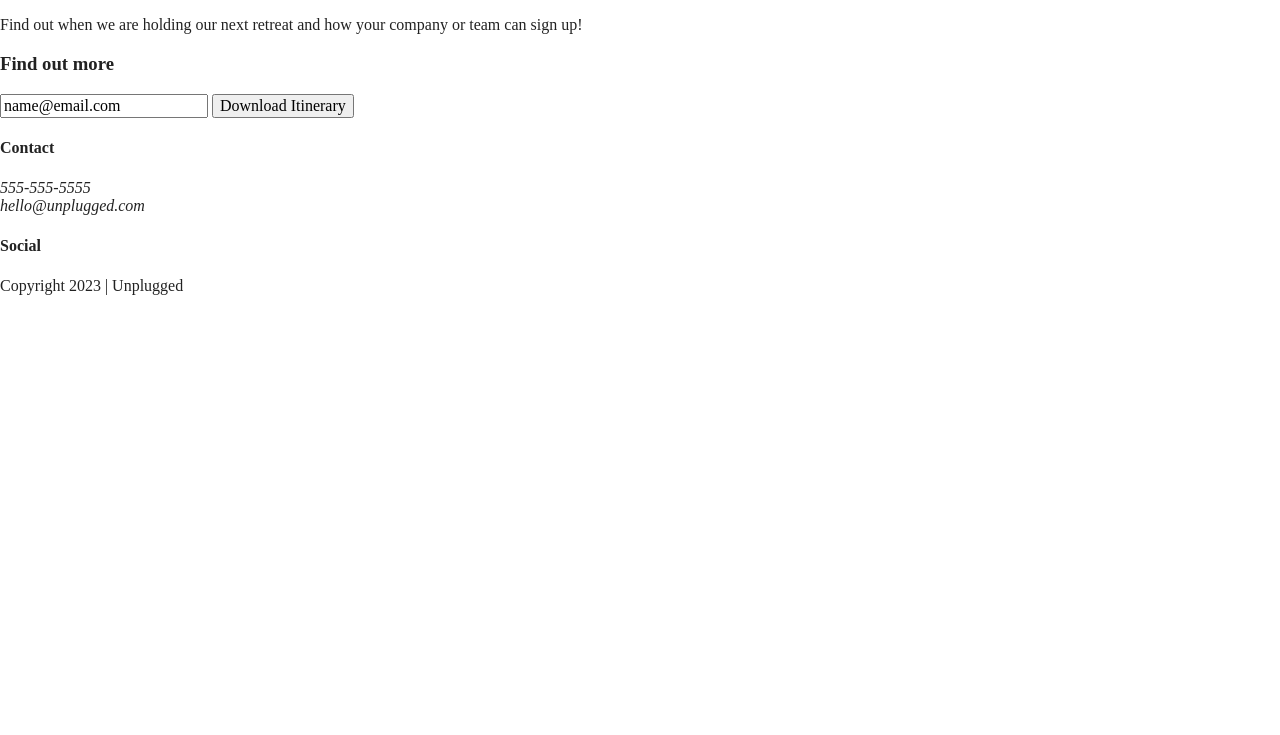
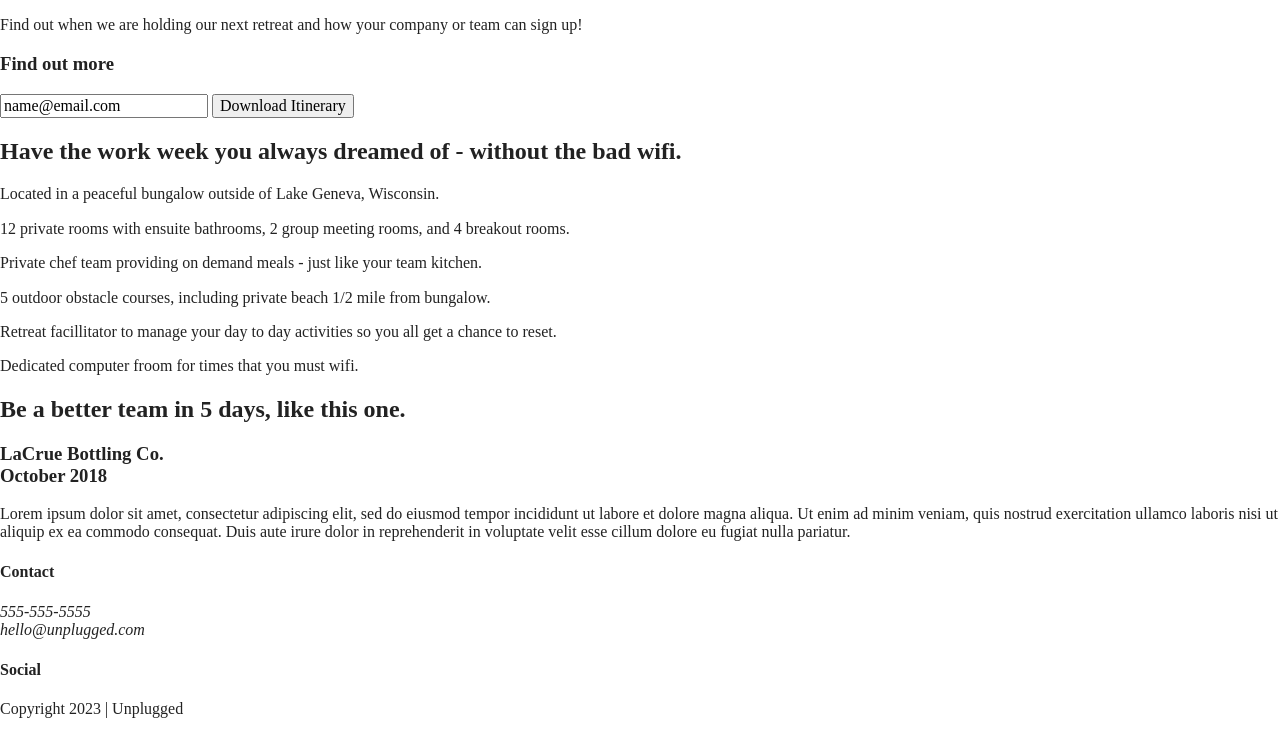
Before and after one commit to KSaldinger/unplugged01, a website built with Parcel: page index.html in a window 1280 px wide. Shown: the part 176-911 px from the top of the page. Before the commit the page ends 800 px from the top, so only its background shows below. Built offline with nearby package versions, Linux system fonts and the light colour scheme.

Commit message:
updated index.html

```diff
--- a/index.html
+++ b/index.html
@@ -62,6 +62,65 @@
       </div>
     </aside>
 
+    <section class="features">
+      <div class="content-wrapper">
+        <h2>Have the work week you always dreamed of - without the bad wifi.</h2>
+        <div class="feature-items">
+          <article>
+            <p class="fontawesome-icon"></p>
+            <p class="features-item-description">Located in a peaceful bungalow outside
+              of Lake Geneva, Wisconsin.
+            </p>
+          </article>
+          <article>
+            <p class="fontawesome-icon"></p>
+            <p class="features-item-description">12 private rooms with ensuite bathrooms,
+              2 group meeting rooms, and 4 breakout rooms.
+            </p>
+          </article>
+          <article>
+            <p class="fontawesome-icon"></p>
+            <p class="features-item-description">Private chef team providing on demand meals - just
+              like your team kitchen.
+            </p>
+          </article>
+          <article>
+            <p class="fontawesome-icon"></p>
+            <p class="features-item-description">5 outdoor obstacle courses, including private
+              beach 1/2 mile from bungalow.
+            </p>
+          </article>
+          <article>
+            <p class="fontawesome-icon"></p>
+            <p class="features-item-description">Retreat facillitator to manage your day to day
+              activities so you all get a chance to reset.
+            </p>
+          </article>
+          <article>
+            <p class="fontawesome-icon"></p>
+            <p class="features-item-description">Dedicated computer froom for times that
+              you must wifi.
+            </p>
+          </article>
+        </div>
+      </div>
+    </section>
+
+    <section class="reviews">
+      <div class="content-wrapper">
+        <h2>Be a better team in 5 days, like this one.</h2>
+        <article>
+          <div>
+            <h3>LaCrue Bottling Co.<br>
+                October 2018
+            </h3>
+            <p>Lorem ipsum dolor sit amet, consectetur adipiscing elit, sed do eiusmod tempor incididunt ut labore et dolore magna aliqua. Ut enim ad minim veniam, quis nostrud exercitation ullamco laboris nisi ut aliquip ex ea commodo consequat. Duis aute irure dolor
+              in reprehenderit in voluptate velit esse cillum dolore eu fugiat nulla pariatur.</p>
+          </div>
+        </article>
+      </div>
+    </section>
+
   </main>
     <!-- main wrapper -->
 
```
